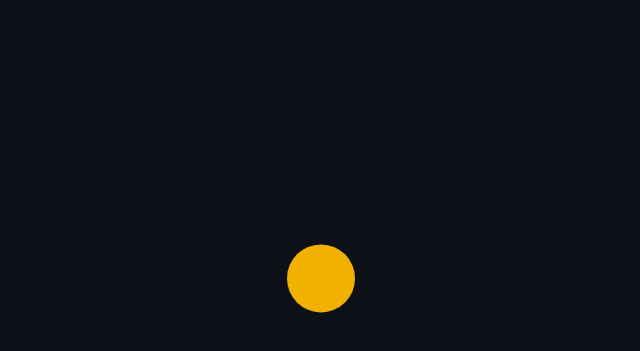
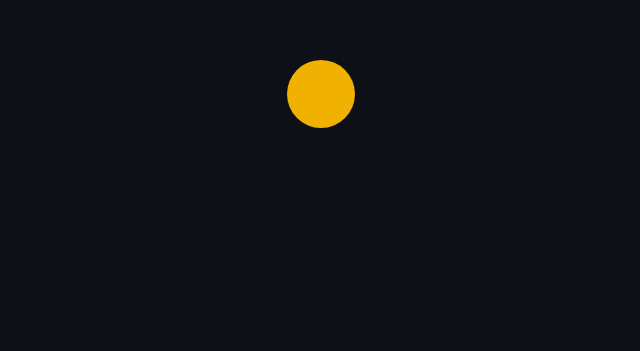
Before and after one commit to Afzalshaikh78/Framer-motion, a React (Vite) app: page / in a window 1280 px wide. Shown: the part 121-472 px from the top of the page, without its empty margins (319-959 px from the left). Built offline with nearby package versions, Linux system fonts and the light colour scheme.

Commit message:
Update BouncingBall.tsx

```diff
--- a/src/components/BouncingBall.tsx
+++ b/src/components/BouncingBall.tsx
@@ -7,7 +7,7 @@ const BouncingBall = () => {
       className="w-17 h-17 bg-yellow-500 rounded-full"
       animate={{ y: [0, -200, 0] }}
       transition={{
-        duration: 1,
+        duration: 5,
         ease: "easeInOut",
         repeat: Infinity,
         repeatType: "loop",
```
